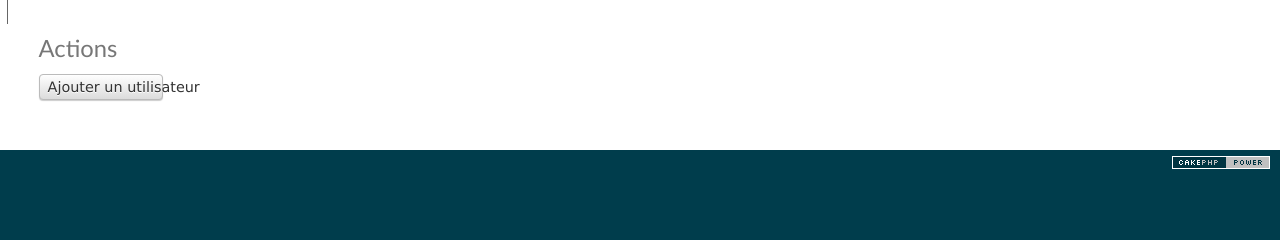
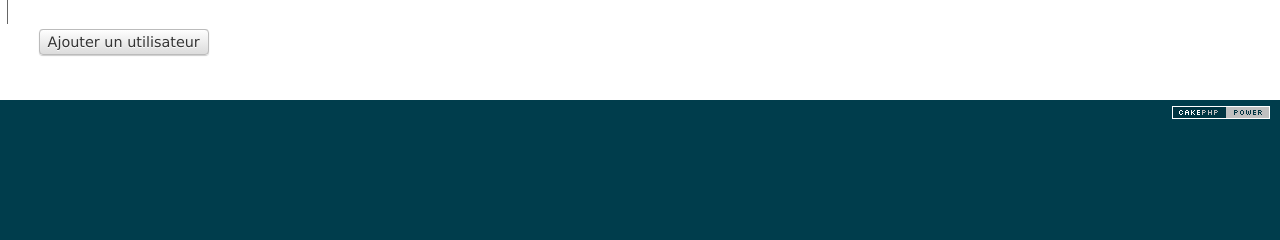
Before and after one commit to westerly/tuc, a CakePHP app: the page made by app/View/Users/admin_index.ctp in a window 1280 px wide. Shown: the part 142-382 px from the top of the page. Run offline with PHP 8.4 and a stand-in for CakePHP, Linux system fonts and the light colour scheme; the template is opened without the code that fills it, so the values that code supplies are empty; some libraries are stand-ins or nearby versions.

Commit message:
wider buttons

```diff
--- a/app/Controller/DefisController.php
+++ b/app/Controller/DefisController.php
@@ -51,7 +51,7 @@ class DefisController extends AppController {
 
 	public function index() {
 		$this->Defi->recursive = 1;
-        $this->layout = 'front';
+		$this->layout = 'front';
 		$this->set('defis', $this->paginate('Defi', array('Defi.afficher' => 1)));
 
 		//$this->set('defis', $this->paginate());
--- a/app/View/Actualites/admin_index.ctp
+++ b/app/View/Actualites/admin_index.ctp
@@ -50,7 +50,7 @@ echo $this->Session->flash('nok');
 	<br/>
 	<br/>
 
-	<div class="actions">
+	<div class="actions widebutton">
 		<?php echo $this->Html->link(__('Ajouter une actualité'), array('controller' => 'actualites', 'action' => 'add')); ?>
 	</div>
 </div>
--- a/app/View/Partenaires/admin_index.ctp
+++ b/app/View/Partenaires/admin_index.ctp
@@ -62,7 +62,7 @@ echo $this->Session->flash('nok');
 	<br/>
 	<br/>
 
-	<div class="actions">
+	<div class="actions widebutton">
 		<?php echo $this->Html->link(__('Ajouter un partenaire'), array('controller' => 'partenaires', 'action' => 'add')); ?>
 	</div>
 
--- a/app/View/Photos/admin_index.ctp
+++ b/app/View/Photos/admin_index.ctp
@@ -75,7 +75,7 @@ echo $this->Session->flash('nok');
 	<br/>
 	<br/>
 
-	<div class="actions">
+	<div class="actions widebutton">
 		<?php echo $this->Html->link(__('Ajouter une photo/vidéo'), array('action' => 'add')); ?>
 	</div>
 </div>
--- a/app/View/Users/admin_index.ctp
+++ b/app/View/Users/admin_index.ctp
@@ -47,9 +47,6 @@ echo $this->Session->flash('nok');
 	?>
 	</div>
 </div>
-<div class="actions">
-	<h3><?php echo __('Actions'); ?></h3>
-	<ul>
-		<li><?php echo $this->Html->link(__('Ajouter un utilisateur'), array('action' => 'add')); ?></li>
-	</ul>
+<div class="actions widebutton">
+	<?php echo $this->Html->link(__('Ajouter un utilisateur'), array('action' => 'add')); ?>
 </div>
--- a/app/webroot/css/admin.css
+++ b/app/webroot/css/admin.css
@@ -64,3 +64,7 @@ img.edit{
 	width:50%;
 	height:30%;
 }
+
+.widebutton {
+	width:15% !important;
+}
```
